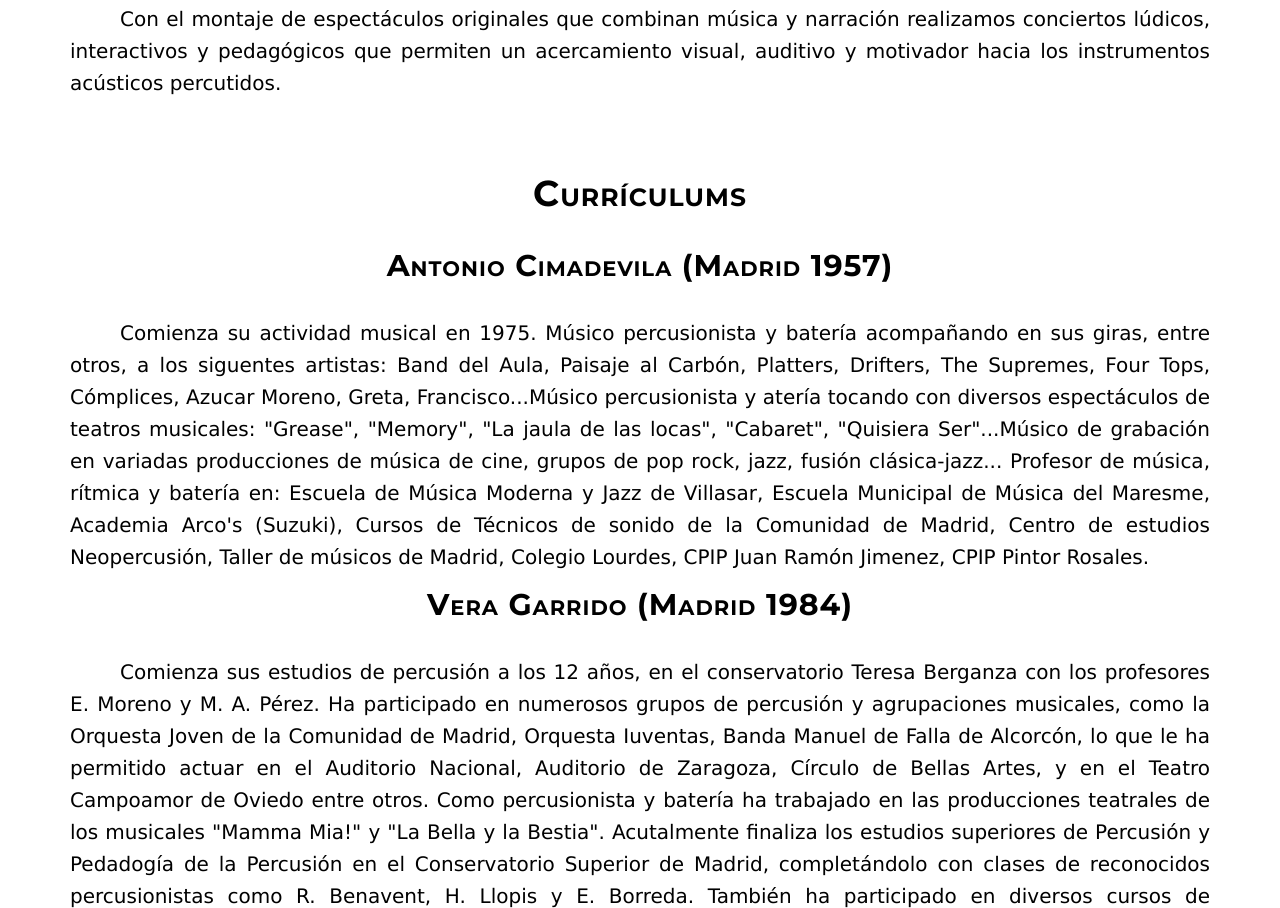
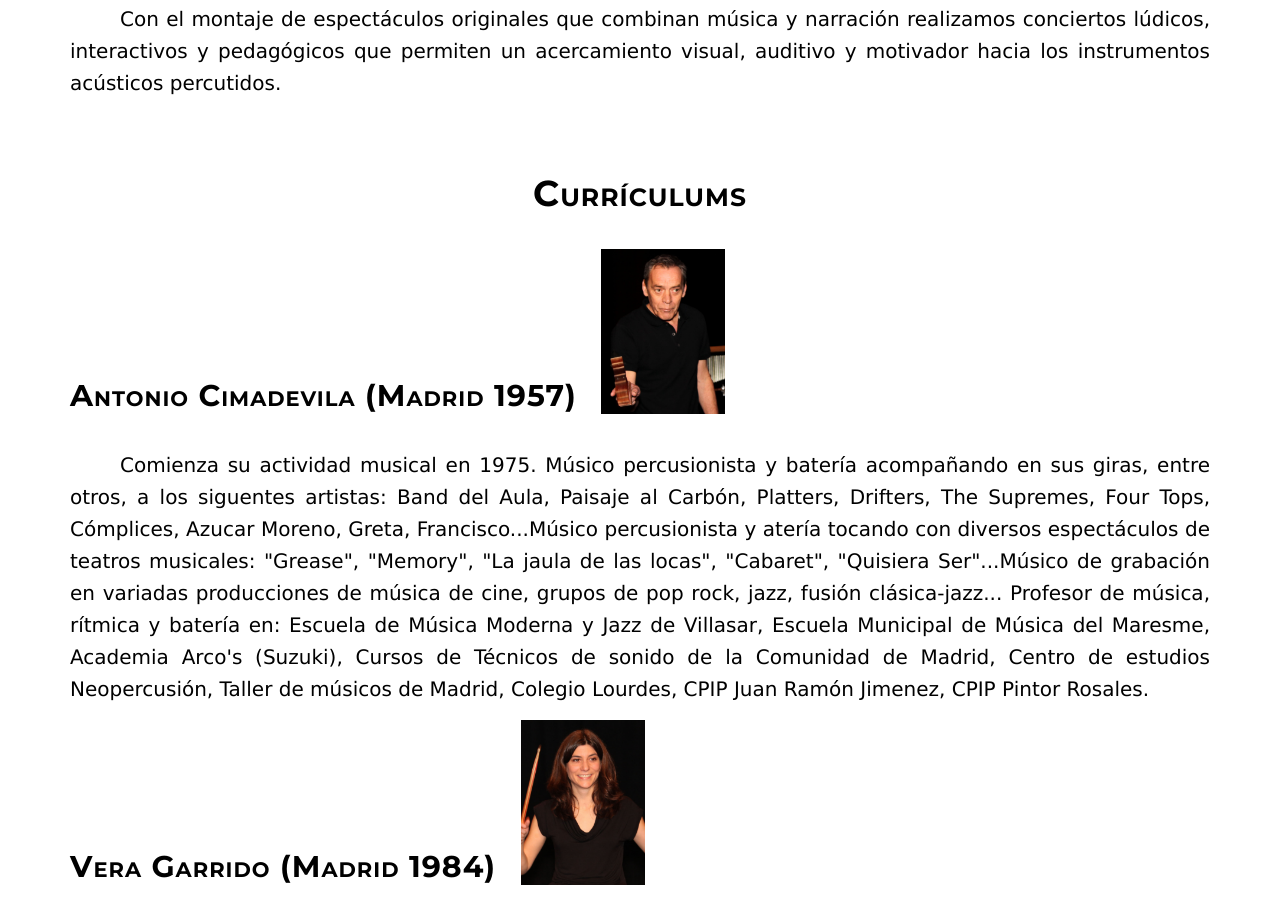
Before and after one commit to pablofergus/PercumentoWeb, a plain HTML site: page index.html in a window 1280 px wide. Shown: the part 1330-2238 px from the top of the page. Drawn offline with Linux system fonts and the light colour scheme; some packages are replaced by stand-ins of ours.

Commit message:
added images to curriculum

```diff
--- a/css/grayscale.css
+++ b/css/grayscale.css
@@ -427,7 +427,7 @@ body {
 }
 
 .less-spacing p{
-    margin: 0 0 0px;
+    margin: 0 0 0 0;
     font-size: 30px;
 }
 
@@ -444,3 +444,19 @@ body {
     border-top: thin solid black;
     margin-top: 50px;
 }
+
+.profiles > img,
+.profiles > p {
+        display: inline-block;
+    }
+
+.profiles img{
+    height: 165px;
+    width: 124px;
+    margin-left: 15px;
+    vertical-align: text-bottom;
+}
+
+.profiles h2{
+    text-align: left;
+}
--- a/index.html
+++ b/index.html
@@ -101,12 +101,12 @@
                 <p>Muchos de los instrumentos de percusión en el mundo pueden ser tocados desde edad temprana pues su manejo no requiere técnicas complejas. Por medio de su observación y manipulación se desarrolla el ritmo, forma natural de percepción y expresión musical  del ser humano.</p>
                 <p>Con el montaje de espectáculos originales que combinan música y narración realizamos conciertos lúdicos, interactivos y pedagógicos que permiten  un acercamiento visual, auditivo y motivador hacia los instrumentos acústicos percutidos.</p><br><br><br>
             </div>
-            <div class="col-lg-12 justify">
-                <h1 >Currículums</h1>
-                    <h2>Antonio Cimadevila (Madrid 1957)</h2>
+            <div class="col-lg-12 justify profiles">
+                <h1>Currículums</h1>
+                    <h2>Antonio Cimadevila (Madrid 1957) <img src="img/anto.jpg"></h2>
                     <p>Comienza su actividad musical en 1975. Músico percusionista y batería acompañando en sus giras, entre otros, a los siguentes artistas: Band del Aula, Paisaje al Carbón, Platters, Drifters, The Supremes, Four Tops, Cómplices, Azucar Moreno, Greta, Francisco...Músico percusionista y  atería tocando con diversos espectáculos de teatros musicales: "Grease", "Memory", "La jaula de las locas", "Cabaret", "Quisiera Ser"...Músico de grabación en variadas producciones de música de cine, grupos de pop rock, jazz, fusión clásica-jazz... Profesor de música, rítmica y batería en: Escuela de Música Moderna y Jazz de Villasar, Escuela Municipal de Música del Maresme, Academia Arco's (Suzuki), Cursos de Técnicos de sonido de la Comunidad de Madrid, Centro de estudios Neopercusión, Taller de músicos de Madrid, Colegio Lourdes, CPIP Juan Ramón Jimenez, CPIP Pintor Rosales.</p>
 
-                    <h2>Vera Garrido (Madrid 1984)</h2>
+                    <h2>Vera Garrido (Madrid 1984) <img src="img/vera.jpg"></h2>
                     <p>Comienza sus estudios de percusión a los 12 años, en el conservatorio Teresa Berganza con los profesores E. Moreno y M. A. Pérez. Ha participado en numerosos grupos de percusión y agrupaciones musicales, como la Orquesta Joven de la Comunidad de Madrid, Orquesta Iuventas, Banda Manuel de Falla de Alcorcón, lo que le ha permitido actuar en el Auditorio Nacional, Auditorio de Zaragoza, Círculo de Bellas Artes, y en el Teatro Campoamor de Oviedo entre otros. Como percusionista y batería ha trabajado en las producciones teatrales de los musicales "Mamma Mia!" y "La Bella y la Bestia". Acutalmente finaliza los estudios superiores de Percusión y Pedadogía de la Percusión en el Conservatorio Superior de Madrid, completándolo con clases de reconocidos percusionistas como R. Benavent, H. Llopis y E. Borreda. También ha participado en diversos cursos de especialización con la marimbista Katarzyna Micka, Victor Mendoza, y Paco Díaz. Con experiencia en la docencia, es profesora de percusión en la Escuela Municipal de Música de Añover de Tajo, en Toledo. Desde el año 2009 forma parte de la compañía Percumento.</p>
                 </div>
         </div>
```
Also changed, not shown: img/anto.jpg (added), img/vera.jpg (added).
